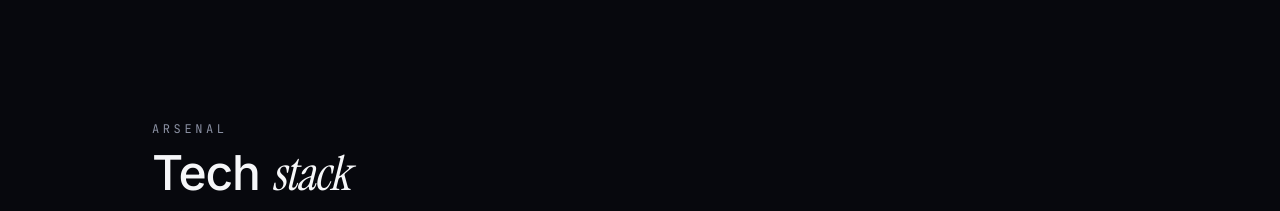
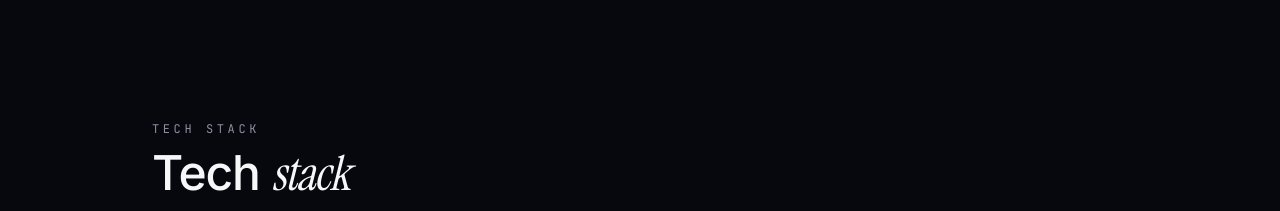
Before and after one commit to Ryjen1/folio, a Next.js app: page / in a window 1280 px wide. Shown: the part 2520-2731 px from the top of the page. Built offline with nearby package versions, Linux system fonts and the light colour scheme.

Commit message:
fix: rename Arsenal eyebrow to Tech Stack

```diff
--- a/src/components/TechStack.tsx
+++ b/src/components/TechStack.tsx
@@ -24,7 +24,7 @@ export default function TechStack() {
     <section className="py-24 sm:py-32 overflow-hidden border-t border-white/[0.06]">
       <div className="mx-auto max-w-5xl mb-12 px-6">
         <div className="space-y-3 max-w-2xl">
-          <p className="eyebrow">Arsenal</p>
+          <p className="eyebrow">Tech Stack</p>
           <h2 className="text-3xl font-medium tracking-tight sm:text-5xl">
             Tech <span className="font-serif italic">stack</span>
           </h2>
```
